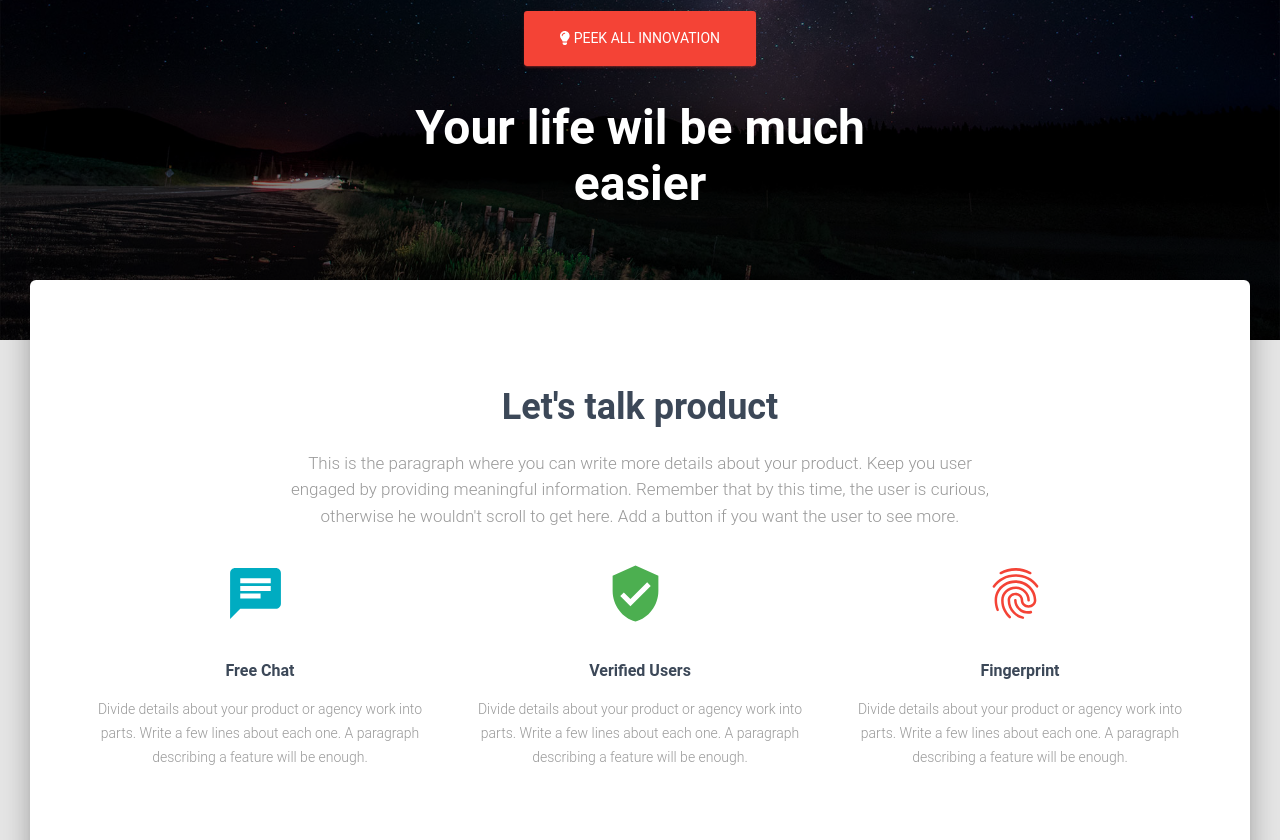
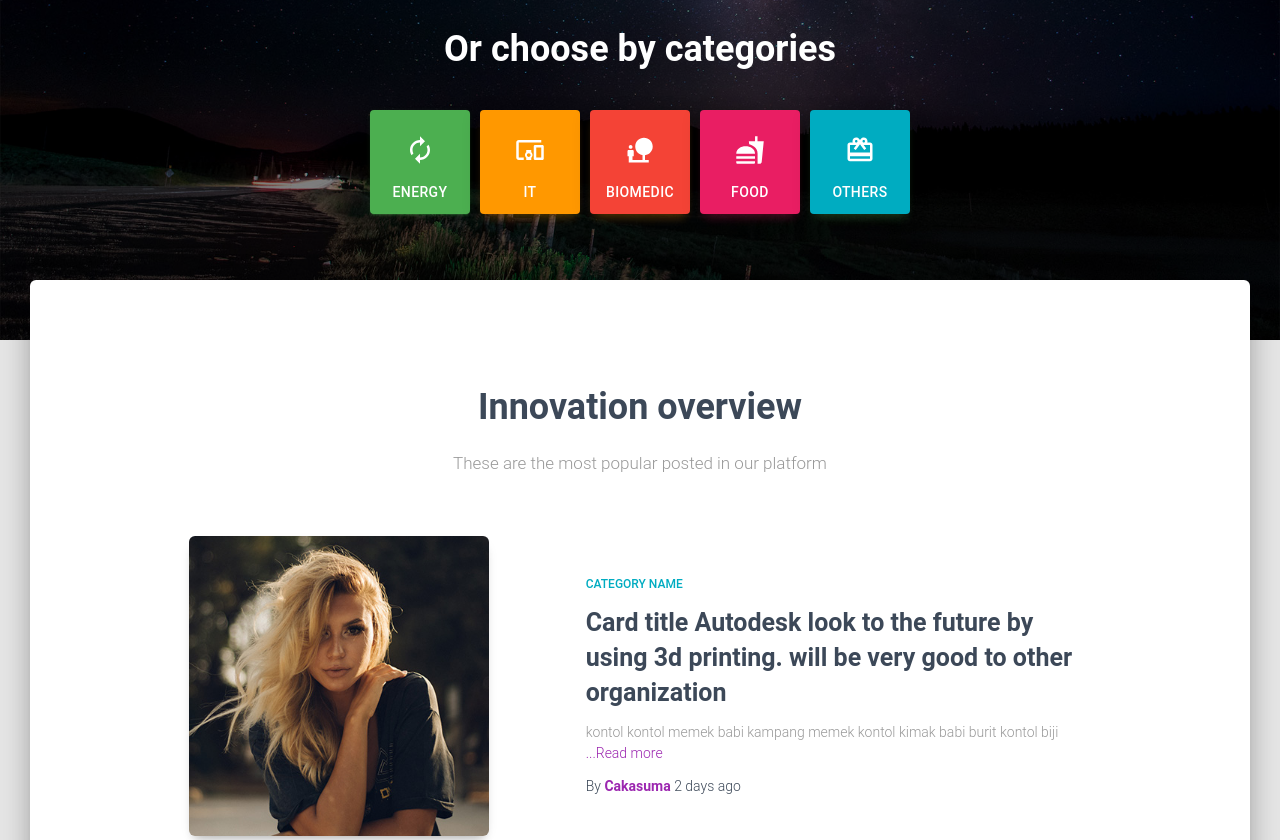
Before and after one commit to cakasuma/maritim-core, a Gatsby site: page / in a window 1280 px wide. Shown: the part 380-1220 px from the top of the page. Built offline with nearby package versions, Linux system fonts and the light colour scheme; Gatsby itself is replaced by a stand-in of ours.

Commit message:
single blog

```diff
--- a/src/components/jss/maritim/components/navPillsStyle.jsx
+++ b/src/components/jss/maritim/components/navPillsStyle.jsx
@@ -21,8 +21,8 @@ import {
   infoColor,
   successColor,
   warningColor,
-  dangerColor
-} from "../../maritim.jsx";
+  dangerColor,
+} from "../../maritim.jsx"
 
 const navPillsStyle = theme => ({
   root: {
@@ -36,22 +36,22 @@ const navPillsStyle = theme => ({
     fontWeight: "500",
     position: "relative",
     display: "block",
-    color: "inherit"
+    color: "inherit",
   },
   flexContainer: {
     [theme.breakpoints.down("xs")]: {
       display: "flex",
-      flexWrap: "wrap"
-    }
+      flexWrap: "wrap",
+    },
   },
   displayNone: {
-    display: "none !important"
+    display: "none !important",
   },
   fixed: {
-    overflow: "visible !important"
+    overflow: "visible !important",
   },
   horizontalDisplay: {
-    display: "block"
+    display: "block",
   },
   pills: {
     float: "left",
@@ -66,10 +66,10 @@ const navPillsStyle = theme => ({
     height: "auto",
     opacity: "1",
     maxWidth: "100%",
-    margin: "0 5px"
+    margin: "0 5px",
   },
   pillsWithIcons: {
-    borderRadius: "4px"
+    borderRadius: "4px",
   },
   tabIcon: {
     width: "30px",
@@ -77,70 +77,70 @@ const navPillsStyle = theme => ({
     display: "block",
     margin: "15px 0 !important",
     "&, & *": {
-      letterSpacing: "normal !important"
-    }
+      letterSpacing: "normal !important",
+    },
   },
   horizontalPills: {
     width: "100%",
     float: "none !important",
     "& + button": {
-      margin: "10px 0"
-    }
+      margin: "10px 0",
+    },
   },
   contentWrapper: {
-    marginTop: "20px"
+    marginTop: "20px",
   },
   primary: {
     "&,&:hover": {
       color: "#FFFFFF",
       backgroundColor: primaryColor,
       boxShadow:
-        "0 4px 20px 0px rgba(0, 0, 0, 0.14), 0 7px 10px -5px rgba(156, 39, 176, 0.4)"
-    }
+        "0 4px 20px 0px rgba(0, 0, 0, 0.14), 0 7px 10px -5px rgba(156, 39, 176, 0.4)",
+    },
   },
   info: {
     "&,&:hover": {
       color: "#FFFFFF",
       backgroundColor: infoColor,
       boxShadow:
-        "0 4px 20px 0px rgba(0, 0, 0, 0.14), 0 7px 10px -5px rgba(76, 175, 80, 0.4)"
-    }
+        "0 4px 20px 0px rgba(0, 0, 0, 0.14), 0 7px 10px -5px rgba(76, 175, 80, 0.4)",
+    },
   },
   success: {
     "&,&:hover": {
       color: "#FFFFFF",
       backgroundColor: successColor,
       boxShadow:
-        "0 2px 2px 0 rgba(76, 175, 80, 0.14), 0 3px 1px -2px rgba(76, 175, 80, 0.2), 0 1px 5px 0 rgba(76, 175, 80, 0.12)"
-    }
+        "0 2px 2px 0 rgba(76, 175, 80, 0.14), 0 3px 1px -2px rgba(76, 175, 80, 0.2), 0 1px 5px 0 rgba(76, 175, 80, 0.12)",
+    },
   },
   warning: {
     "&,&:hover": {
       color: "#FFFFFF",
       backgroundColor: warningColor,
       boxShadow:
-        "0 4px 20px 0px rgba(0, 0, 0, 0.14), 0 7px 10px -5px rgba(255, 152, 0, 0.4)"
-    }
+        "0 4px 20px 0px rgba(0, 0, 0, 0.14), 0 7px 10px -5px rgba(255, 152, 0, 0.4)",
+    },
   },
   danger: {
     "&,&:hover": {
       color: "#FFFFFF",
       backgroundColor: dangerColor,
       boxShadow:
-        "0 4px 20px 0px rgba(0, 0, 0, 0.14), 0 7px 10px -5px rgba(255, 152, 0, 0.4)"
-    }
+        "0 4px 20px 0px rgba(0, 0, 0, 0.14), 0 7px 10px -5px rgba(255, 152, 0, 0.4)",
+    },
   },
   rose: {
     "&,&:hover": {
       color: "#FFFFFF",
       backgroundColor: roseColor,
       boxShadow:
-        "0 4px 20px 0px rgba(0, 0, 0, 0.14), 0 7px 10px -5px rgba(233, 30, 99, 0.4)"
-    }
+        "0 4px 20px 0px rgba(0, 0, 0, 0.14), 0 7px 10px -5px rgba(233, 30, 99, 0.4)",
+    },
   },
   alignCenter: {
     alignItems: "center",
-    justifyContent: "center"
+    justifyContent: "center",
   },
   tabWrapper: {
     color: "inherit",
@@ -150,9 +150,9 @@ const navPillsStyle = theme => ({
     fontWeight: "500",
     textTransform: "uppercase",
     "&,& *": {
-      letterSpacing: "normal"
-    }
-  }
-});
+      letterSpacing: "normal",
+    },
+  },
+})
 
-export default navPillsStyle;
+export default navPillsStyle
--- a/src/components/jss/maritim/views/landingPage.jsx
+++ b/src/components/jss/maritim/views/landingPage.jsx
@@ -29,7 +29,16 @@ const landingPageStyle = {
     ...title,
     display: "inline-block",
     position: "relative",
-    marginTop: "30px",
+    marginTop: "0",
+    minHeight: "32px",
+    color: "#FFFFFF",
+    textDecoration: "none",
+  },
+  title2: {
+    ...title,
+    display: "inline-block",
+    position: "relative",
+    marginTop: "50px",
     minHeight: "32px",
     color: "#FFFFFF",
     textDecoration: "none",
--- a/src/components/jss/maritim/views/landingPageSections/productStyle.jsx
+++ b/src/components/jss/maritim/views/landingPageSections/productStyle.jsx
@@ -15,23 +15,74 @@
 * The above copyright notice and this permission notice shall be included in all copies or substantial portions of the Software.
 
 */
-import { title } from "../../../maritim.jsx";
+import { title } from "../../../maritim.jsx"
 
 const productStyle = {
   section: {
     padding: "70px 0",
-    textAlign: "center"
+    textAlign: "center",
+    width: "83%",
+    marginLeft: "auto",
+    marginRight: "auto",
+  },
+  card: {
+    marginTop: "50px",
+    marginBottom: "80px",
+  },
+  cardWrapper: {
+    width: "100%",
+    position: "relative",
+    minHeight: "1px",
+    paddingLeft: "25px",
+    paddingRight: "25px",
+    textAlign: "left",
+    justifyContent: "center",
+    alignSelf: "center",
+  },
+  cardImage: {
+    width: "100%",
+    boxShadow:
+      "0 5px 15px -8px rgba(0, 0, 0, 0.24), 0 8px 10px -5px rgba(0, 0, 0, 0.2)",
+    borderRadius: "6px",
+    pointerEvents: "none",
+    maxWidth: "300px",
+  },
+  cardCategoryWrapper: {
+    color: "#00acc1",
+    display: "inline-block",
+  },
+  cardCategory: {
+    marginTop: "10px",
+    marginBottom: 0,
+  },
+  cardTitle: {
+    color: "#3C4858",
+    marginTop: "0.625rem",
+    minHeight: "auto",
+    fontFamily: '"Roboto Slab", "Times New Roman", serif',
+    fontWeight: 700,
+    marginBottom: "0.75rem",
+    textDecoration: "none",
+  },
+  cardDescription: {
+    color: "#999",
+    lineHeight: "1.313rem",
+  },
+  cardAuthor: {
+    fontSize: "14px",
+    margin: "0 0 10px",
+    color: "#3c4858",
   },
   title: {
     ...title,
     marginBottom: "1rem",
     marginTop: "30px",
     minHeight: "32px",
-    textDecoration: "none"
+    textDecoration: "none",
   },
   description: {
-    color: "#999"
-  }
-};
+    color: "#999",
+  },
+}
 
-export default productStyle;
+export default productStyle
--- a/src/components/shared/NavPills/NavPills.jsx
+++ b/src/components/shared/NavPills/NavPills.jsx
@@ -15,72 +15,53 @@
 * The above copyright notice and this permission notice shall be included in all copies or substantial portions of the Software.
 
 */
-import React from "react";
+import React from "react"
 // nodejs library that concatenates classes
-import classNames from "classnames";
+import classNames from "classnames"
 // nodejs library to set properties for components
-import PropTypes from "prop-types";
-import SwipeableViews from "react-swipeable-views";
+import PropTypes from "prop-types"
 
 // @material-ui/core components
-import withStyles from "@material-ui/core/styles/withStyles";
-import Tabs from "@material-ui/core/Tabs";
-import Tab from "@material-ui/core/Tab";
+import withStyles from "@material-ui/core/styles/withStyles"
+import Tabs from "@material-ui/core/Tabs"
+import Tab from "@material-ui/core/Tab"
 
 // core components
-import GridContainer from "../Grid/GridContainer.jsx";
-import GridItem from "../Grid/GridItem.jsx";
+import GridContainer from "../Grid/GridContainer.jsx"
+import GridItem from "../Grid/GridItem.jsx"
 
-import navPillsStyle from "../../jss/maritim/components/navPillsStyle.jsx";
+import navPillsStyle from "../../jss/maritim/components/navPillsStyle.jsx"
 
 class NavPills extends React.Component {
-  constructor(props) {
-    super(props);
-    this.state = {
-      active: props.active
-    };
-  }
-  handleChange = (event, active) => {
-    this.setState({ active });
-  };
-  handleChangeIndex = index => {
-    this.setState({ active: index });
-  };
   render() {
-    const {
-      classes,
-      tabs,
-      direction,
-      color,
-      horizontal,
-      alignCenter
-    } = this.props;
+    const { classes, tabs, horizontal, alignCenter } = this.props
     const flexContainerClasses = classNames({
       [classes.flexContainer]: true,
-      [classes.horizontalDisplay]: horizontal !== undefined
-    });
+      [classes.horizontalDisplay]: horizontal !== undefined,
+    })
     const tabButtons = (
       <Tabs
         classes={{
           root: classes.root,
           fixed: classes.fixed,
           flexContainer: flexContainerClasses,
-          indicator: classes.displayNone
+          indicator: classes.displayNone,
         }}
-        value={this.state.active}
+        value={0}
         onChange={this.handleChange}
         centered={alignCenter}
       >
         {tabs.map((prop, key) => {
-          var icon = {};
+          var icon = {}
           if (prop.tabIcon !== undefined) {
-            icon["icon"] = <prop.tabIcon className={classes.tabIcon} />;
+            icon["icon"] = <prop.tabIcon className={classes.tabIcon} />
           }
           const pillsClasses = classNames({
             [classes.pills]: true,
+            [classes[prop.color]]: true,
             [classes.horizontalPills]: horizontal !== undefined,
-            [classes.pillsWithIcons]: prop.tabIcon !== undefined
-          });
+            [classes.pillsWithIcons]: prop.tabIcon !== undefined,
+          })
           return (
             <Tab
               label={prop.tabButton}
@@ -88,75 +69,48 @@ class NavPills extends React.Component {
               {...icon}
               classes={{
                 root: pillsClasses,
-                selected: classes[color],
-                wrapper: classes.tabWrapper
               }}
             />
-          );
+          )
         })}
       </Tabs>
-    );
-    const tabContent = (
-      <div className={classes.contentWrapper}>
-        <SwipeableViews
-          axis={direction === "rtl" ? "x-reverse" : "x"}
-          index={this.state.active}
-          onChangeIndex={this.handleChangeIndex}
-        >
-          {tabs.map((prop, key) => {
-            return (
-              <div className={classes.tabContent} key={key}>
-                {prop.tabContent}
-              </div>
-            );
-          })}
-        </SwipeableViews>
-      </div>
-    );
+    )
+
     return horizontal !== undefined ? (
       <GridContainer>
         <GridItem {...horizontal.tabsGrid}>{tabButtons}</GridItem>
-        <GridItem {...horizontal.contentGrid}>{tabContent}</GridItem>
       </GridContainer>
     ) : (
-        <div>
-          {tabButtons}
-          {tabContent}
-        </div>
-      );
+      <div>{tabButtons}</div>
+    )
   }
 }
 
 NavPills.defaultProps = {
-  active: 0,
-  color: "primary"
-};
+  color: "primary",
+}
 
 NavPills.propTypes = {
   classes: PropTypes.object.isRequired,
-  // index of the default active pill
-  active: PropTypes.number,
   tabs: PropTypes.arrayOf(
     PropTypes.shape({
       tabButton: PropTypes.string,
       tabIcon: PropTypes.object,
-      tabContent: PropTypes.node
+      color: PropTypes.oneOf([
+        "primary",
+        "warning",
+        "danger",
+        "success",
+        "info",
+        "rose",
+      ]),
     })
   ).isRequired,
-  color: PropTypes.oneOf([
-    "primary",
-    "warning",
-    "danger",
-    "success",
-    "info",
-    "rose"
-  ]),
-  direction: PropTypes.string,
   horizontal: PropTypes.shape({
     tabsGrid: PropTypes.object,
-    contentGrid: PropTypes.object
+    contentGrid: PropTypes.object,
   }),
-  alignCenter: PropTypes.bool
-};
+  alignCenter: PropTypes.bool,
+}
 
-export default withStyles(navPillsStyle)(NavPills);
+export default withStyles(navPillsStyle)(NavPills)
--- a/src/pages/home/_product-section.js
+++ b/src/pages/home/_product-section.js
@@ -1,76 +1,131 @@
-
-import React from "react";
+import React from "react"
 // nodejs library to set properties for components
-import PropTypes from "prop-types";
+import PropTypes from "prop-types"
 // @material-ui/core components
-import withStyles from "@material-ui/core/styles/withStyles";
+import withStyles from "@material-ui/core/styles/withStyles"
 
 // @material-ui/icons
-import Chat from "@material-ui/icons/Chat";
-import VerifiedUser from "@material-ui/icons/VerifiedUser";
-import Fingerprint from "@material-ui/icons/Fingerprint";
+
 // core components
-import GridContainer from "../../components/shared/Grid/GridContainer.jsx";
-import GridItem from "../../components/shared/Grid/GridItem.jsx";
-import InfoArea from "../../components/shared/InfoArea/InfoArea.jsx";
+import GridContainer from "../../components/shared/Grid/GridContainer.jsx"
+import GridItem from "../../components/shared/Grid/GridItem.jsx"
 
-import productStyle from "../../components/jss/maritim/views/landingPageSections/productStyle.jsx";
+import productStyle from "../../components/jss/maritim/views/landingPageSections/productStyle.jsx"
+import image from "../../images/faces/avatar.jpg"
 
 class ProductSection extends React.Component {
   render() {
-        const { classes } = this.props;
+    const { classes } = this.props
     return (
       <div className={classes.section}>
         <GridContainer justify="center">
           <GridItem xs={12} sm={12} md={8}>
-                        <h2 className={classes.title}>Let{"'"}s talk product</h2>
+            <h2 className={classes.title}>Innovation overview</h2>
             <h5 className={classes.description}>
-                            This is the paragraph where you can write more details about your
-                            product. Keep you user engaged by providing meaningful
-                            information. Remember that by this time, the user is curious,
-              otherwise he wouldn{"'"}t scroll to get here. Add a button if you
-                            want the user to see more.
+              These are the most popular posted in our platform
             </h5>
           </GridItem>
         </GridContainer>
-                <div>
-                    <GridContainer>
-                        <GridItem xs={12} sm={12} md={4}>
-                            <InfoArea
-                                title="Free Chat"
-                                description="Divide details about your product or agency work into parts. Write a few lines about each one. A paragraph describing a feature will be enough."
-                                icon={Chat}
-                                iconColor="info"
-                                vertical
-                            />
+        <div className={classes.card}>
+          <GridContainer justify="center">
+            <GridItem xs={12} sm={5} md={5} className={classes.cardWrapper}>
+              <a href="#">
+                <img src={image} alt="..." className={classes.cardImage} />
+              </a>
             </GridItem>
-                        <GridItem xs={12} sm={12} md={4}>
-                            <InfoArea
-                                title="Verified Users"
-                                description="Divide details about your product or agency work into parts. Write a few lines about each one. A paragraph describing a feature will be enough."
-                                icon={VerifiedUser}
-                                iconColor="success"
-                                vertical
-                            />
+            <GridItem xs={12} sm={7} md={7} className={classes.cardWrapper}>
+              <div className={classes.cardCategoryWrapper}>
+                <h6 className={classes.cardCategory}>Category name</h6>
+              </div>
+              <a href="#">
+                <h3 className={classes.cardTitle}>
+                  Card title Autodesk look to the future by using 3d printing.
+                  will be very good to other organization
+                </h3>
+              </a>
+              <p className={classes.cardDescription}>
+                kontol kontol memek babi kampang memek kontol kimak babi burit
+                kontol biji <a href="#">...Read more</a>
+              </p>
+              <p className={classes.cardAuthor}>
+                By{" "}
+                <a href="#">
+                  <b>Cakasuma</b>
+                </a>{" "}
+                2 days ago
+              </p>
             </GridItem>
-                        <GridItem xs={12} sm={12} md={4}>
-                            <InfoArea
-                                title="Fingerprint"
-                                description="Divide details about your product or agency work into parts. Write a few lines about each one. A paragraph describing a feature will be enough."
-                                icon={Fingerprint}
-                                iconColor="danger"
-                                vertical
-                            />
+          </GridContainer>
+        </div>
+        <div className={classes.card}>
+          <GridContainer justify="center">
+            <GridItem xs={12} sm={5} md={5} className={classes.cardWrapper}>
+              <a href="#">
+                <img src={image} alt="..." className={classes.cardImage} />
+              </a>
+            </GridItem>
+            <GridItem xs={12} sm={7} md={7} className={classes.cardWrapper}>
+              <div className={classes.cardCategoryWrapper}>
+                <h6 className={classes.cardCategory}>Category name</h6>
+              </div>
+              <a href="#">
+                <h3 className={classes.cardTitle}>
+                  Card title Autodesk look to the future by using 3d printing.
+                  will be very good to other organization
+                </h3>
+              </a>
+              <p className={classes.cardDescription}>
+                kontol kontol memek babi kampang memek kontol kimak babi burit
+                kontol biji <a href="#">...Read more</a>
+              </p>
+              <p className={classes.cardAuthor}>
+                By{" "}
+                <a href="#">
+                  <b>Cakasuma</b>
+                </a>{" "}
+                2 days ago
+              </p>
+            </GridItem>
+          </GridContainer>
+        </div>
+        <div className={classes.card}>
+          <GridContainer justify="center">
+            <GridItem xs={12} sm={5} md={5} className={classes.cardWrapper}>
+              <a href="#">
+                <img src={image} alt="..." className={classes.cardImage} />
+              </a>
+            </GridItem>
+            <GridItem xs={12} sm={7} md={7} className={classes.cardWrapper}>
+              <div className={classes.cardCategoryWrapper}>
+                <h6 className={classes.cardCategory}>Category name</h6>
+              </div>
+              <a href="#">
+                <h3 className={classes.cardTitle}>
+                  Card title Autodesk look to the future by using 3d printing.
+                  will be very good to other organization
+                </h3>
+              </a>
+              <p className={classes.cardDescription}>
+                kontol kontol memek babi kampang memek kontol kimak babi burit
+                kontol biji <a href="#">...Read more</a>
+              </p>
+              <p className={classes.cardAuthor}>
+                By{" "}
+                <a href="#">
+                  <b>Cakasuma</b>
+                </a>{" "}
+                2 days ago
+              </p>
             </GridItem>
           </GridContainer>
         </div>
       </div>
-        );
+    )
   }
 }
 
 ProductSection.propTypes = {
-    classes: PropTypes.object
-};
+  classes: PropTypes.object,
+}
 
-export default withStyles(productStyle)(ProductSection);
+export default withStyles(productStyle)(ProductSection)
--- a/src/pages/index.js
+++ b/src/pages/index.js
@@ -9,10 +9,18 @@ import classNames from "classnames"
 // @material-ui/core components
 import withStyles from "@material-ui/core/styles/withStyles"
 
+import Energy from "@material-ui/icons/AutoRenew"
+import Biomedic from "@material-ui/icons/NaturePeople"
+import IT from "@material-ui/icons/DevicesOther"
+import Food from "@material-ui/icons/FastFood"
+import Other from "@material-ui/icons/CardGiftcard"
+
 import GridContainer from "../components/shared/Grid/GridContainer.jsx"
 import GridItem from "../components/shared/Grid/GridItem.jsx"
+
 import Button from "../components/shared/CustomButtons/Button.jsx"
 import Parallax from "../components/shared/Parallax/Parallax.jsx"
+import NavPills from "../components/shared/NavPills/NavPills.jsx"
 
 import landingPageStyle from "../components/jss/maritim/views/landingPage.jsx"
 
@@ -29,7 +37,7 @@ const IndexPage = ({ classes }) => (
       <Parallax filter image={require("../images/landing-bg.jpg")}>
         <GridContainer>
           <GridContainer className={classes.container}>
-            <GridItem xs={12} sm={12} md={6}>
+            <GridItem xs={12} sm={12} md={12}>
               <h1 className={classes.title}>
                 Your Innovations Starts With Us.
               </h1>
@@ -53,8 +61,38 @@ const IndexPage = ({ classes }) => (
             </GridItem>
           </GridContainer>
           <GridContainer className={classes.container}>
-            <GridItem xs={12} sm={12} md={6}>
-              <h1 className={classes.title}>Your life wil be much easier</h1>
+            <GridItem xs={12} sm={12} md={12}>
+              <h2 className={classes.title2}>Or choose by categories</h2>
+              <NavPills
+                alignCenter
+                tabs={[
+                  {
+                    tabButton: "Energy",
+                    tabIcon: Energy,
+                    color: "success",
+                  },
+                  {
+                    tabButton: "IT",
+                    tabIcon: IT,
+                    color: "warning",
+                  },
+                  {
+                    tabButton: "Biomedic",
+                    tabIcon: Biomedic,
+                    color: "danger",
+                  },
+                  {
+                    tabButton: "Food",
+                    tabIcon: Food,
+                    color: "rose",
+                  },
+                  {
+                    tabButton: "Others",
+                    tabIcon: Other,
+                    color: "info",
+                  },
+                ]}
+              />
             </GridItem>
           </GridContainer>
         </GridContainer>
```
Also changed, not shown: src/components/jss/maritim/components/postPrimary.jsx (added). Lines whose indentation alone changed are shown as unchanged.
